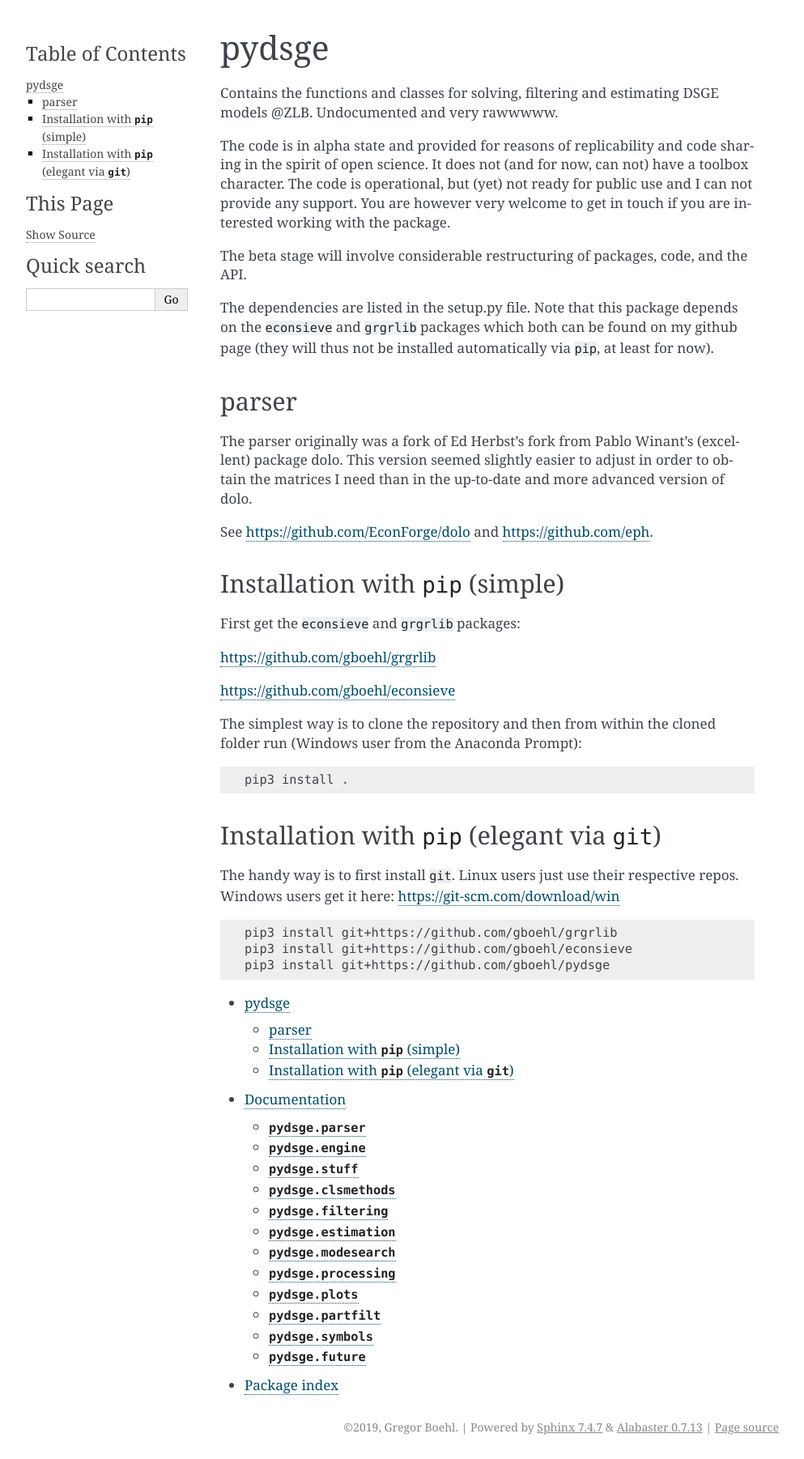
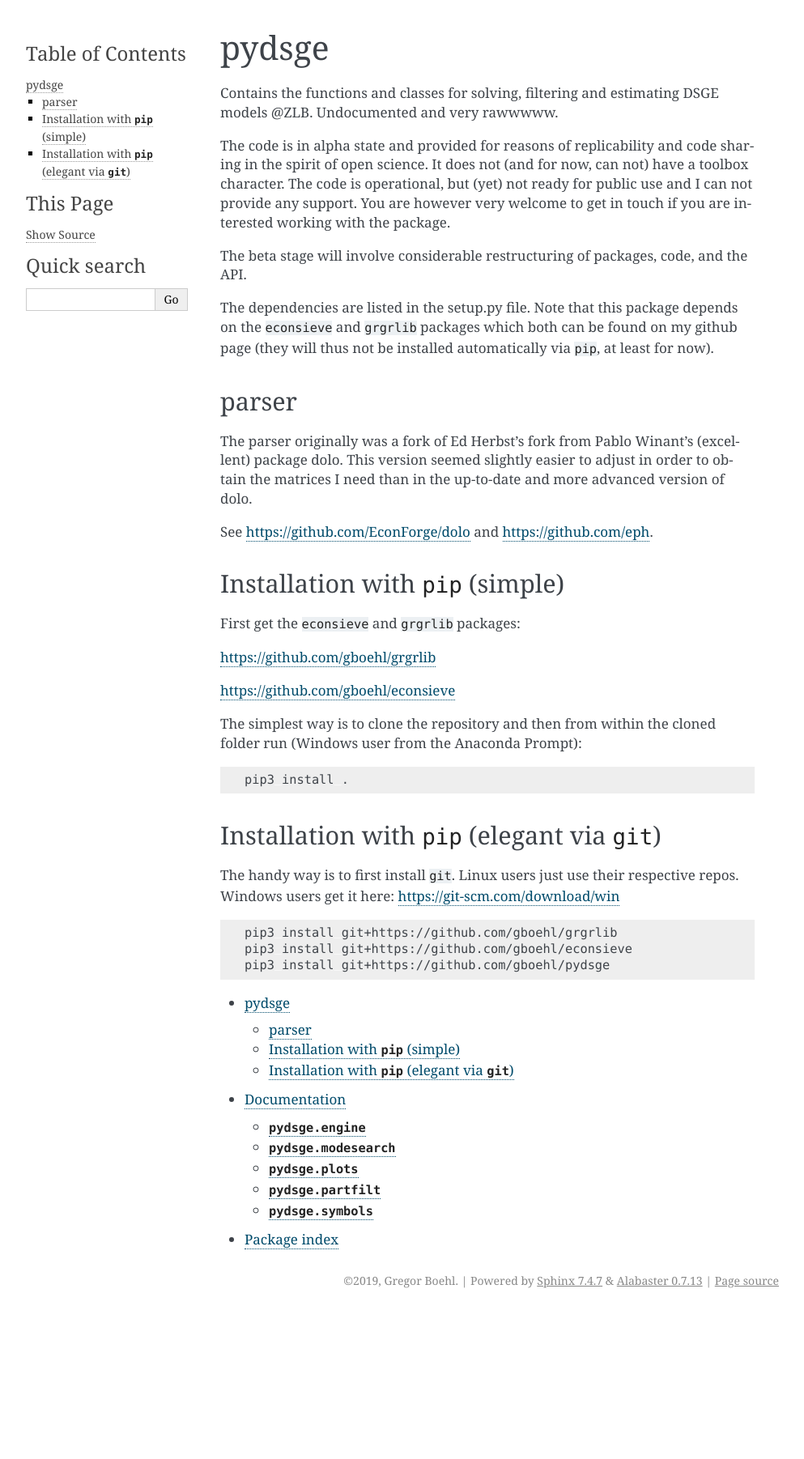
Before and after one commit to gboehl/pydsge, a Sphinx documentation site: the page built from docs/index.rst, in a window 1280 px wide. Shown: the whole page at 81% size, without its empty margins (148-1141 px from the left). Built offline with Sphinx 7.4.7, drawn with Linux system fonts in a browser that asks for light colours; after the commit the page ends 1621 px from its top, so only the background shows below that.

Commit message:
improve docs

```diff
--- a/docs/modules.rst
+++ b/docs/modules.rst
@@ -1,13 +1,10 @@
 Documentation
 ==================
 
-``pydsge.parser``
-------------------
 .. automodule:: pydsge.parser
    :members:
    :undoc-members:
    :show-inheritance:
-
 
 ``pydsge.engine``
 ------------------
@@ -16,44 +13,9 @@
    :undoc-members:
    :show-inheritance:
 
-``pydsge.stuff``
-------------------
-.. automodule:: pydsge.stuff
-   :members:
-   :undoc-members:
-   :show-inheritance:
-
-``pydsge.clsmethods``
----------------------
-.. automodule:: pydsge.clsmethods
-   :members:
-   :undoc-members:
-   :show-inheritance:
-
-``pydsge.filtering``
----------------------
-.. automodule:: pydsge.filtering
-   :members:
-   :undoc-members:
-   :show-inheritance:
-
-``pydsge.estimation``
----------------------
-.. automodule:: pydsge.estimation
-   :members:
-   :undoc-members:
-   :show-inheritance:
-
 ``pydsge.modesearch``
 ---------------------
 .. automodule:: pydsge.modesearch
-   :members:
-   :undoc-members:
-   :show-inheritance:
-
-``pydsge.processing``
----------------------
-.. automodule:: pydsge.processing
    :members:
    :undoc-members:
    :show-inheritance:
@@ -78,10 +40,3 @@
    :members:
    :undoc-members:
    :show-inheritance:
-
-``pydsge.future``
------------------
-.. automodule:: pydsge.future
-   :members:
-   :undoc-members:
-   :show-inheritance:
```
Also changed, not shown: 3 other files.
